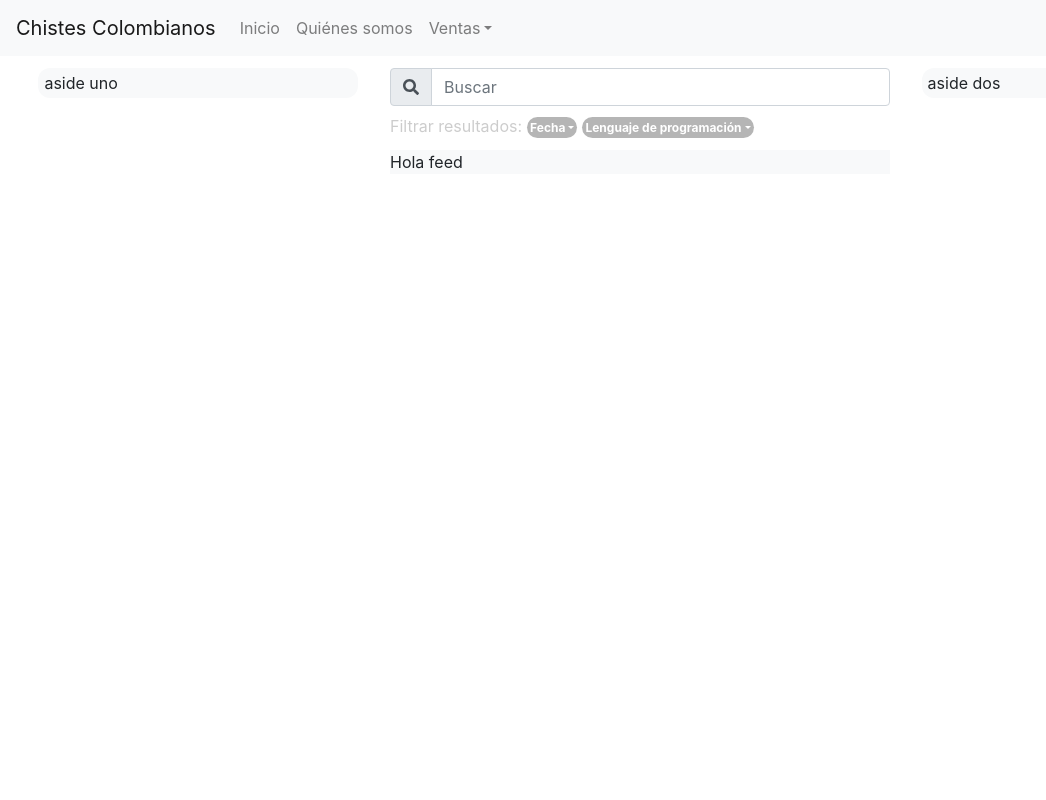
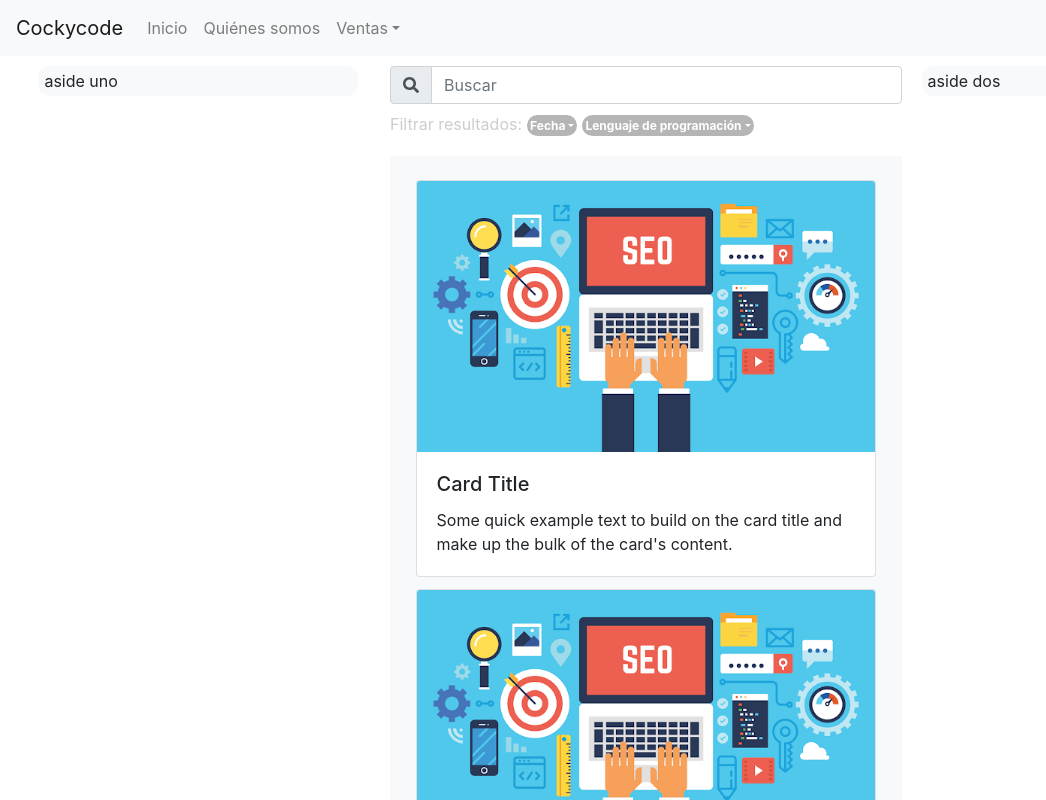
Before and after one commit to nerrewton/react-wordpress-front, a React (Create React App) app: page / in a window 1280 px wide. Shown: the top 800 px of the page, without its empty margins (0-1046 px from the left). Built offline with nearby package versions, Linux system fonts and the light colour scheme.

Commit message:
Se agregan cambios en los estilos

```diff
--- /dev/null
+++ b/src/components/EntradaFeed.js
@@ -0,0 +1,24 @@
+import React, { Component } from 'react';
+import {
+    Card
+} from 'react-bootstrap';
+import imagenEntry from '../assets/imagen_muestra_entry.png';
+
+class EntradaFeed extends Component {
+    render() {
+        return (
+            <Card className="custom-entrada-card">
+            <Card.Img variant="top" src={imagenEntry} />
+            <Card.Body>
+                <Card.Title>Card Title</Card.Title>
+                <Card.Text>
+                Some quick example text to build on the card title and make up the bulk of
+                the card's content.
+                </Card.Text>
+            </Card.Body>
+            </Card>
+        );
+    }
+}
+
+export default EntradaFeed;
--- a/src/components/FiltroBusqueda.js
+++ b/src/components/FiltroBusqueda.js
@@ -5,8 +5,8 @@ class FiltroBusqueda extends Component {
     render() {
         return (
             <ul className="custom-filtro-busqueda">
-                <li>Fecha</li>
-                <li>Lenguaje de programación</li>
+                <li className="custom-li-filtro">Fecha</li>
+                <li className="custom-li-filtro">Lenguaje de programación</li>
             </ul>
         );
     }
--- a/src/components/Header.js
+++ b/src/components/Header.js
@@ -5,15 +5,16 @@ import {
     NavDropdown
 } from "react-bootstrap";
 import { Link } from "react-router-dom";
+import configuracion from '../config/configuration.json';
 
 const Header = props => {
     const { menus } = props;
     if (!menus) return null;
 
     return (
-        <Navbar bg="light" expand="lg">
+        <Navbar bg="light" expand="lg" className="custom-header">
             <Link to="/" className="navbar-brand">
-                Chistes Colombianos
+                {configuracion.nombre_app}
             </Link>
             <Navbar.Toggle aria-controls="basic-navbar-nav" />
             <Navbar.Collapse id="basic-navbar-nav">
--- /dev/null
+++ b/src/config/configuration.json
@@ -0,0 +1,3 @@
+{
+    "nombre_app": "Cockycode"
+}
--- a/src/pages/Home.js
+++ b/src/pages/Home.js
@@ -8,6 +8,7 @@ import LeftAside from '../components/LeftAside';
 import RightAside from '../components/RightAside';
 import Buscador from '../components/Buscador';
 import FiltroBusqueda from '../components/FiltroBusqueda';
+import EntradaFeed from '../components/EntradaFeed';
 
 const Home = () => {
     return (
@@ -29,7 +30,12 @@ const Home = () => {
                     </Row>
                 </div>
                 <div className="custom-feed">
-                    Hola feed
+                    <EntradaFeed />
+                    <EntradaFeed />
+                    <EntradaFeed />
+                    <EntradaFeed />
+                    <EntradaFeed />
+                    <EntradaFeed />
                 </div>
             </div>
         </div>
--- /dev/null
+++ b/src/styles/_entradas.sass
@@ -0,0 +1,4 @@
+.custom-entrada-card
+    width: 90%
+    margin: auto
+    margin-top: 12px
--- /dev/null
+++ b/src/styles/_filtro_busqueda.sass
@@ -0,0 +1,25 @@
+.custom-filtro-busqueda
+    display: inline
+    list-style: none
+    margin: 0
+    padding: 0
+
+    .custom-li-filtro
+        margin-left: 5px
+        font-size: 12px
+        display: inline
+        padding: 3px
+        background-color: #b5b5b5
+        border-radius: 12px
+        color: #ffffff
+        font-weight: bold
+
+        &:after
+            display: inline-block
+            margin-left: 0.255em
+            vertical-align: 0.255em
+            content: ""
+            border-top: 0.3em solid
+            border-right: 0.3em solid transparent
+            border-bottom: 0
+            border-left: 0.3em solid transparent
--- /dev/null
+++ b/src/styles/_header.sass
@@ -0,0 +1,5 @@
+.custom-header
+    z-index: 1
+    position: fixed
+    top: 0px
+    width: 100%
--- a/src/styles/_layout.sass
+++ b/src/styles/_layout.sass
@@ -14,6 +14,7 @@ $gray-background-color: #f8f9fa
     clear: both
     margin-left: 12px
     margin-right: 12px
+    margin-top: 66px
 
     .custom-aside-left
         @extend %aside-basic
@@ -29,12 +30,22 @@ $gray-background-color: #f8f9fa
         margin-top: 12px
         border-radius: 12px
         padding: 0px 6px 3px 6px
+        position: relative
+        box-sizing: border-box
 
         .custom-buscador
+            position: absolute
+            top: 0px
             width: 100%
             height: auto
             margin-bottom: 12px
 
         .custom-feed
+            position: absolute
+            top: 90px
+            padding-top: 12px
+            padding-bottom: 12px
             width: 100%
             background-color: $gray-background-color
+            overflow-x: hidden
+            overflow-y: hidden
--- /dev/null
+++ b/src/styles/_scroll.sass
@@ -0,0 +1,13 @@
+/* width */
+::-webkit-scrollbar
+  width: 6px
+
+/* Track */
+::-webkit-scrollbar-track
+  box-shadow: inset 0 0 5px rgb(220,220,220)
+  border-radius: 12px
+
+/* Handle */
+::-webkit-scrollbar-thumb
+  background: rgb(105,105,105)
+  border-radius: 12px
--- a/src/styles/main.sass
+++ b/src/styles/main.sass
@@ -3,32 +3,10 @@
     Content: Custom styles for cockycode.com
     Version: 1.0.0 */
 @import './_layout'
+@import './_header'
+@import './_entradas'
+@import './_scroll'
+@import './_filtro_busqueda'
 
 .custom-letra-opaca
     color: rgba(0, 0, 0, 0.2)
-
-.custom-filtro-busqueda
-    display: inline
-    list-style: none
-    margin: 0
-    padding: 0
-
-    li
-        margin-left: 5px
-        font-size: 12px
-        display: inline
-        padding: 3px
-        background-color: #b5b5b5
-        border-radius: 12px
-        color: #ffffff
-        font-weight: bold
-
-        &:after
-            display: inline-block
-            margin-left: 0.255em
-            vertical-align: 0.255em
-            content: ""
-            border-top: 0.3em solid
-            border-right: 0.3em solid transparent
-            border-bottom: 0
-            border-left: 0.3em solid transparent
```
Also changed, not shown: src/assets/imagen_muestra_entry.png (added).
